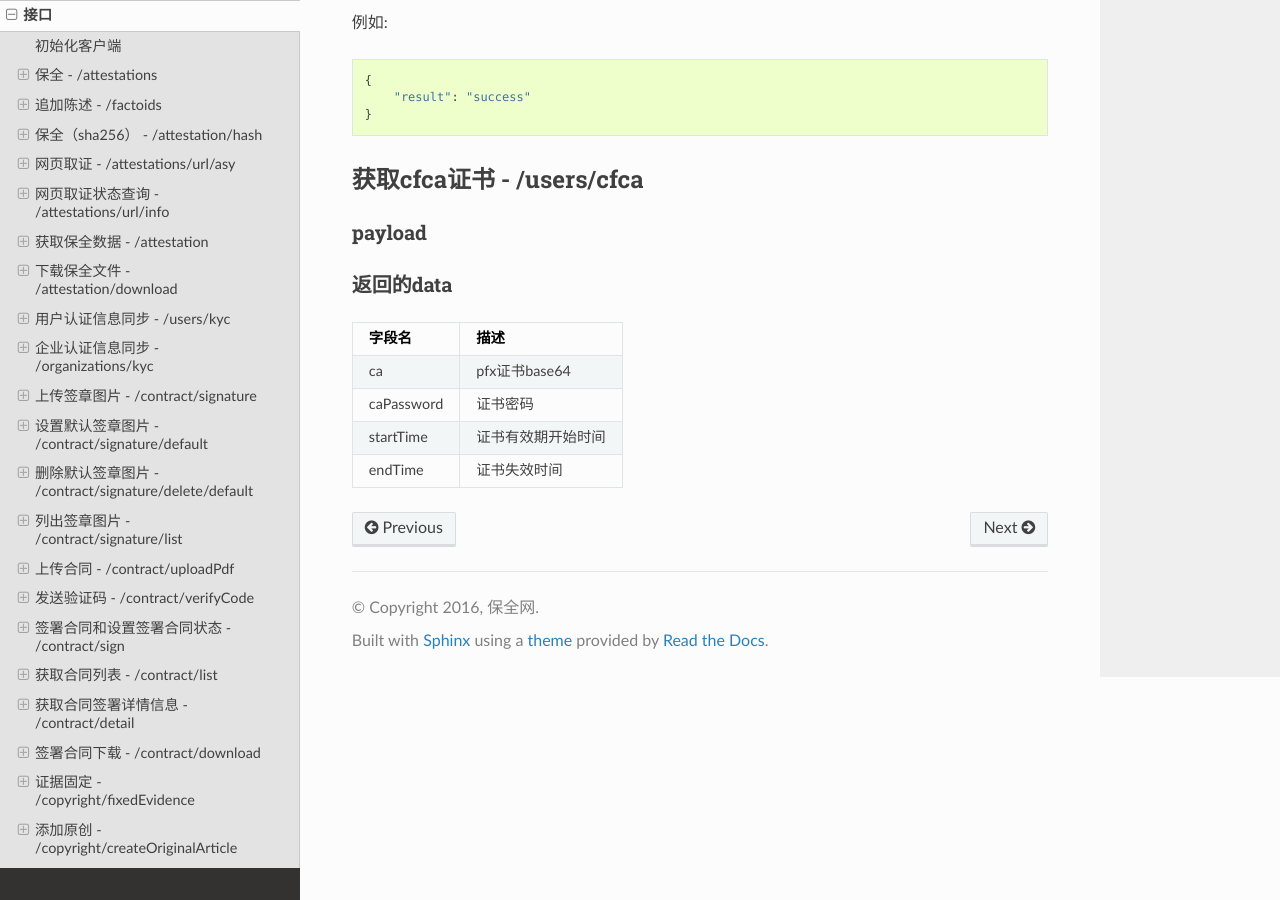
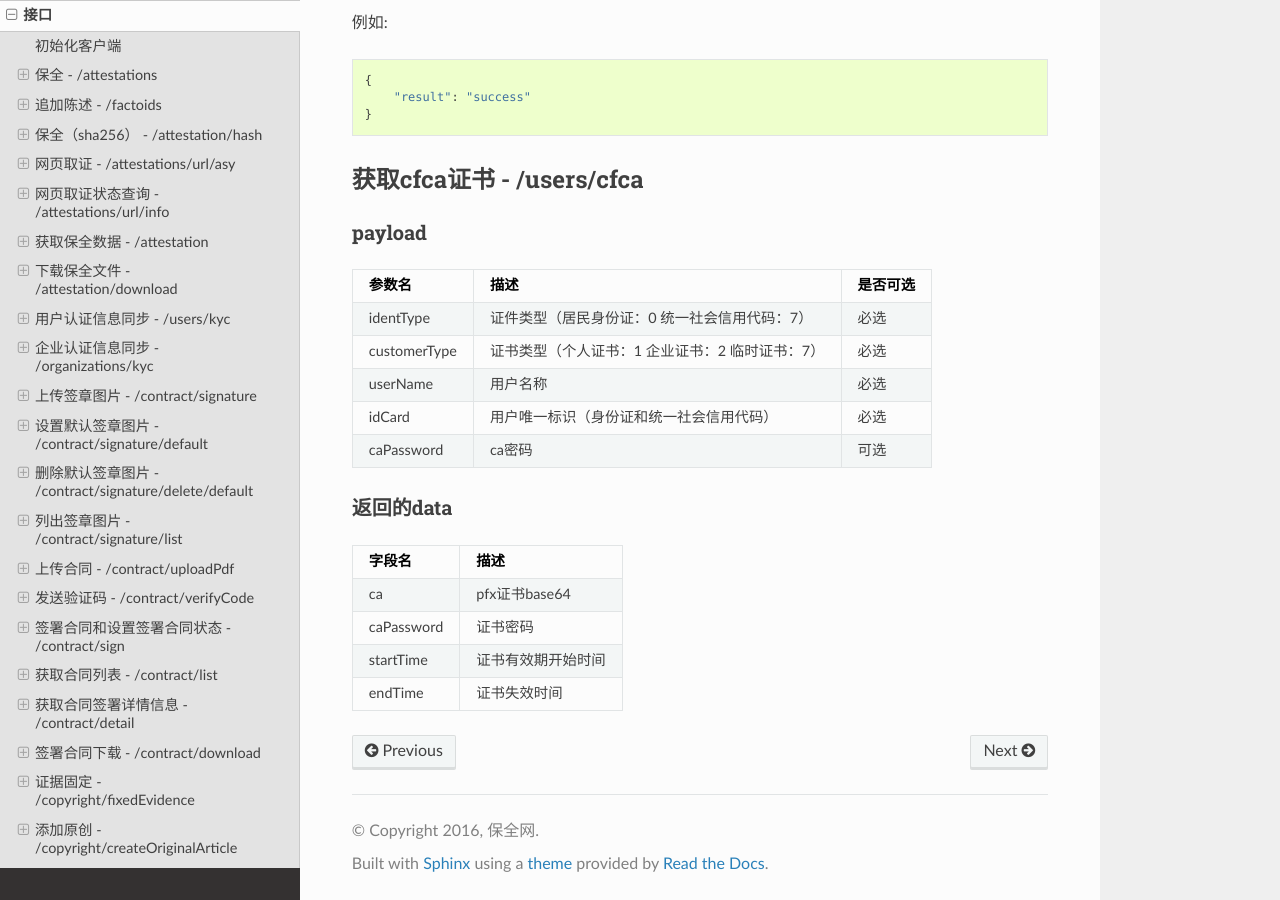
Before and after one commit to baoquan-hq/readthedocs, a Sphinx documentation site: the page built from docs/api.rst, in a window 1280 px wide and 900 px high, scrolled down 33904 px. Built offline with Sphinx 7.4.7 and the Read the Docs theme 2.0.0, drawn with Linux system fonts in a browser that asks for light colours.

Commit message:
ca申请接口

```diff
--- a/docs/api.rst
+++ b/docs/api.rst
@@ -1532,15 +1532,15 @@ result              String字符串，设置的结果
 payload
 ^^^^^^^^^^^^^^^
 
-==========================  ============================================================================= ================
+======================  ============================================================================= ================
 参数名 				                               描述                                    是否可选
-==========================  ============================================================================= ================
-identType             证件类型（居民身份证：0 统一社会信用代码：7）                                                     必选
-customerType          证书类型（个人证书：1 企业证书：2  临时证书：7）                                               必选
-userName              用户名称                                                                                必选
-idCard                用户唯一标识（身份证和统一社会信用代码）                                                      必选
-caPassword            ca密码                                                                                可选
-==========================  ============================================================================= ================
+======================  ============================================================================= ================
+identType                    证件类型（居民身份证：0 统一社会信用代码：7）                                                     必选
+customerType                  证书类型（个人证书：1 企业证书：2  临时证书：7）                                               必选
+userName                     用户名称                                                                                必选
+idCard                       用户唯一标识（身份证和统一社会信用代码）                                                      必选
+caPassword                   ca密码                                                                                可选
+======================  ============================================================================= ================
 
 返回的data
 ^^^^^^^^^^^^^^
```
